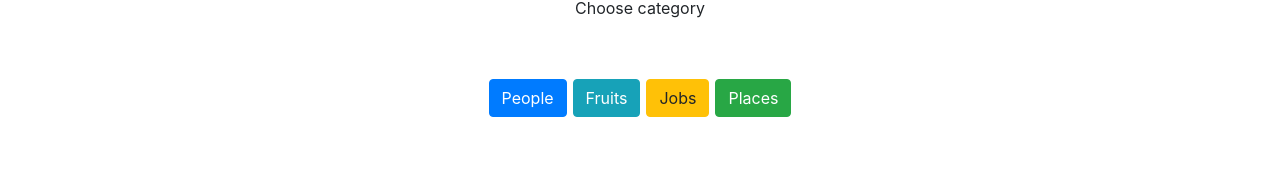
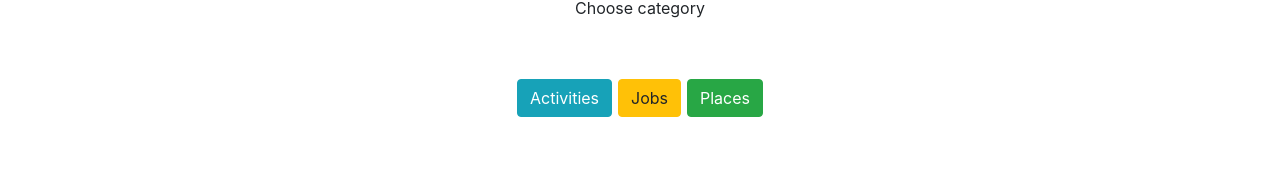
Before and after one commit to FreekJanssen/clicthepic_FE, a React (Create React App) app: page /cards in a window 1280 px wide. Shown: the part 218-388 px from the top of the page. Built offline with nearby package versions, Linux system fonts and the light colour scheme; no server answers.

Commit message:
remove unnecessary categories

```diff
--- a/src/pages/Cards/index.js
+++ b/src/pages/Cards/index.js
@@ -15,13 +15,8 @@ export default function Cards() {
             <Form.Label>Choose category</Form.Label>
             <div className="categoryButtons">
               <Form.Group className="mt-5">
-                <Button className="oneButton" variant="primary" type="submit">
-                  People{" "}
-                </Button>
-              </Form.Group>
-              <Form.Group className="mt-5">
                 <Button className="oneButton" variant="info" type="submit">
-                  Fruits{" "}
+                  Activities{" "}
                 </Button>
               </Form.Group>
               <Form.Group className="mt-5">
```
